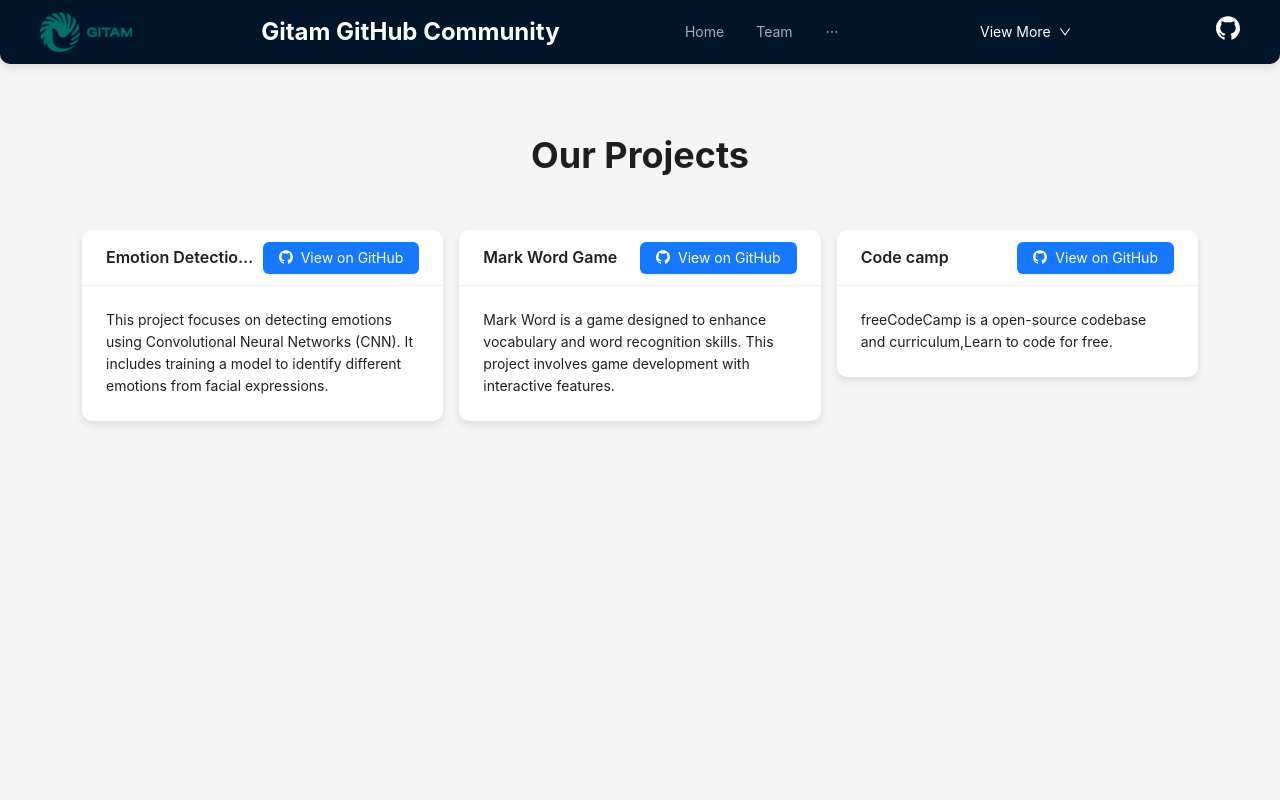
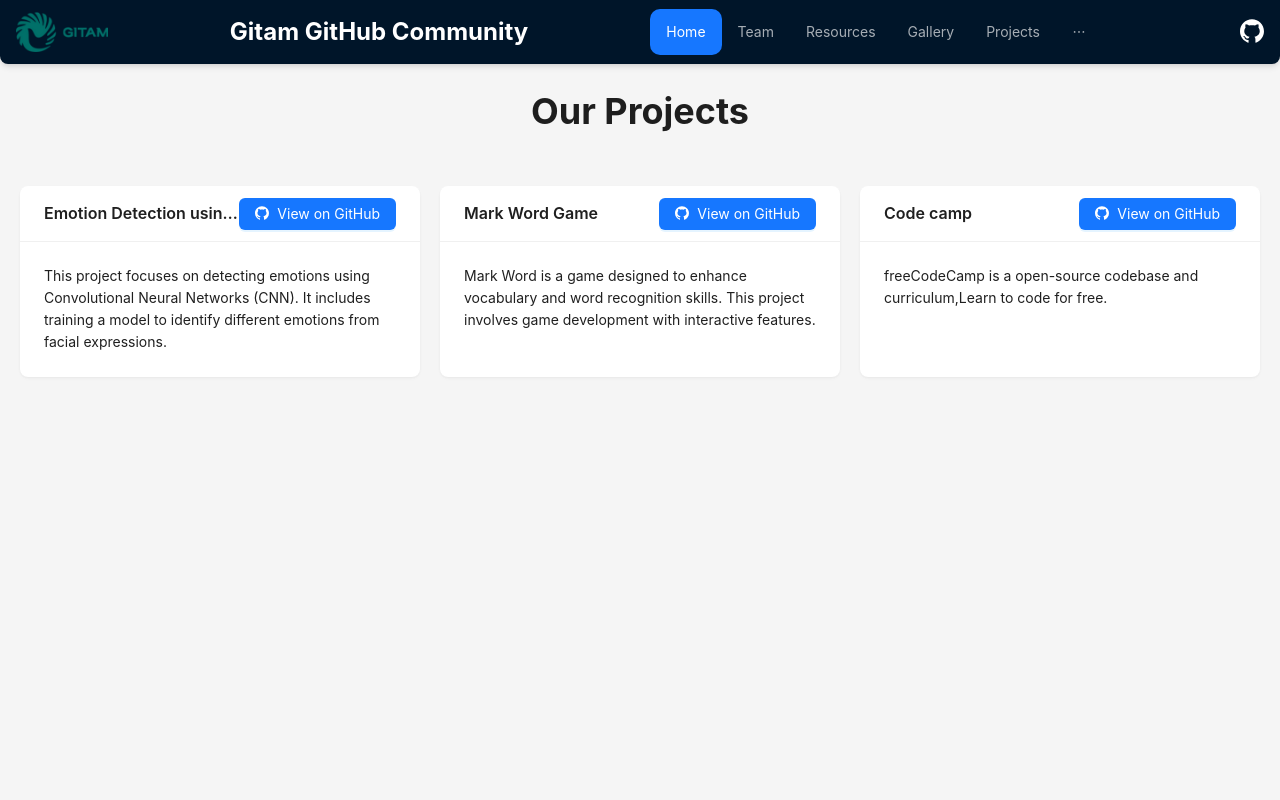
Before and after one commit to RamaSai2519/gitam-github-client, a React (Create React App) app: page /projects in a window 1280 px wide. Shown: the top 800 px of the page. Built offline with nearby package versions, Linux system fonts and the light colour scheme.

Commit message:
chore: Refactor layout and styling for consistent design across pages

```diff
--- a/src/App.js
+++ b/src/App.js
@@ -17,10 +17,10 @@
 function App() {
   return (
     <Router>
-      <Layout className="layout">
+      <Layout>
         <Header /> {/* Header is included here to be consistent across all pages */}
-        <Content style={{ padding: '0 50px', marginTop: '16px' }}>
-          <div className="site-layout-content" style={{ margin: '16px 0' }}>
+        <Content>
+          <div className="w-full p-5">
             <Routes>
               <Route path="/" element={<HomePage />} />
               <Route path="/team" element={<TeamPage />} />
--- a/src/components/Header.js
+++ b/src/components/Header.js
@@ -1,96 +1,40 @@
 import React from 'react';
-import { Layout, Menu, Dropdown, Button } from 'antd';
-import { DownOutlined, GithubOutlined } from '@ant-design/icons';
+import { Menu } from 'antd';
+import { GithubOutlined } from '@ant-design/icons';
 import { Link } from 'react-router-dom';
 
-const { Header: AntHeader } = Layout;
+const menuItems = [
+  { key: '1', link: '/', label: 'Home' },
+  { key: '2', link: '/team', label: 'Team' },
+  { key: '3', link: '/resources', label: 'Resources' },
+  { key: '4', link: '/gallery', label: 'Gallery' },
+  { key: '5', link: '/projects', label: 'Projects' },
+  { key: '6', link: '/testimonials', label: 'Testimonials' },
+  { key: '7', link: '/contact', label: 'Contact' },
+];
 
-const menu = (
-  <Menu>
-    <Menu.Item key="4">
-      <Link to="/gallery">Gallery</Link>
-    </Menu.Item>
-    <Menu.Item key="5">
-      <Link to="/projects">Projects</Link>
-    </Menu.Item>
-    <Menu.Item key="6">
-      <Link to="/testimonials">Testimonials</Link>
-    </Menu.Item>
-    <Menu.Item key="7">
-      <Link to="/contact">Contact</Link>
-    </Menu.Item>
-  </Menu>
-);
-
-function Header() {
+const Header = () => {
   return (
-    <AntHeader
-      style={{
-        backgroundColor: '#001529',
-        padding: '0 20px',
-        borderRadius: '0 0 10px 10px',
-        boxShadow: '0 4px 8px rgba(0, 0, 0, 0.1)',
-      }}
-    >
-      <div
-        style={{
-          display: 'flex',
-          alignItems: 'center',
-          maxWidth: '1200px',
-          margin: '0 auto',
-          height: '64px',
-          justifyContent: 'space-between',
-        }}
-      >
+    <div className='bg-[#001529] justify-between shadow-md rounded-b-lg pr-4 flex items-center h-16 w-full' >
       <img
         src="/assets/gitamlogo.png"
         alt="Gitam Logo"
-          style={{ height: '40px', marginRight: '20px', borderRadius: '8px' }}
+        className="h-10 ml-4"
       />
-        <h1
-          style={{
-            color: '#fff',
-            fontSize: '24px',
-            fontWeight: 'bold',
-            margin: 0,
-          }}
-        >
+      <h1 className='hidden md:flex text-white text-2xl font-bold m-0'>
         Gitam GitHub Community
       </h1>
-        <Menu
-          theme="dark"
-          mode="horizontal"
-          style={{
-            backgroundColor: 'transparent',
-            borderBottom: 'none',
-            lineHeight: '64px',
-          }}
-        >
-          <Menu.Item key="1">
-            <Link to="/">Home</Link>
+      <Menu theme="dark" mode="horizontal" defaultSelectedKeys={['1']} >
+        {menuItems.map(item => (
+          <Menu.Item style={{borderRadius: "10px"}} key={item.key}>
+            <Link to={item.link}>{item.label}</Link>
           </Menu.Item>
-          <Menu.Item key="2">
-            <Link to="/team">Team</Link>
-          </Menu.Item>
-          <Menu.Item key="3">
-            <Link to="/resources">Resources</Link>
-          </Menu.Item>
+        ))}
       </Menu>
-        <Dropdown overlay={menu} trigger={['click']} placement="bottomRight">
-          <Button type="link" style={{ color: '#fff' }}>
-            View More <DownOutlined />
-          </Button>
-        </Dropdown>
-        <a
-          href="https://github.com/"
-          target="_blank"
-          rel="noopener noreferrer"
-          style={{ marginLeft: '20px' }}
-        >
-          <GithubOutlined style={{ fontSize: '24px', color: '#fff' }} />
+      <a href="https://github.com/" target="_blank" rel="noopener noreferrer" className='ml-4'>
+        <GithubOutlined className='text-white text-2xl' />
       </a>
     </div>
-    </AntHeader>
   );
 }
 
--- a/src/pages/GalleryPage/index.js
+++ b/src/pages/GalleryPage/index.js
@@ -1,64 +1,83 @@
 import React from 'react';
-import { Card, Button, Row, Col } from 'antd';
-import { GithubOutlined } from '@ant-design/icons';
+import { Card, Col, Row } from 'antd';
 
-const projects = [
+const videos = [
   {
     id: 1,
-    title: 'Emotion Detection using CNN',
-    description: 'This project focuses on detecting emotions using Convolutional Neural Networks (CNN). It includes training a model to identify different emotions from facial expressions.',
-    link: 'https://github.com/lechakrawarthy/Emotion_Detection_CNN',
+    title: 'What is GitHub?',
+    url: 'https://www.youtube.com/embed/pBy1zgt0XPc',
   },
   {
     id: 2,
-    title: 'Mark Word Game',
-    description: 'Mark Word is a game designed to enhance vocabulary and word recognition skills. This project involves game development with interactive features.',
-    link: 'https://github.com/RamaSai2519/mark-word',
-  },
-  {
-    id: 3,
-    title: 'Code camp',
-    description: 'freeCodeCamp is an open-source codebase and curriculum,Learn to code for free.',
-    link: 'https://github.com/freeCodeCamp/freeCodeCamp',
+    title: 'How to Contribute to Open Source',
+    url: 'https://www.youtube.com/embed/yzeVMecydCE',
   },
 ];
 
-function ProjectPage() {
+const images = [
+  {
+    id: 1,
+    title: 'Community Meetup',
+    src: `/assets/meetup.jpg`,
+  },
+  {
+    id: 2,
+    title: 'Workshop Event',
+    src: `/assets/workshop.jpg`,
+  },
+];
+
+function GalleryPage() {
   return (
-    <div className="w-full min-h-screen p-6 bg-white">
-      <h2 className="text-4xl font-bold text-center mb-12">Our Projects</h2>
-      <Row gutter={[16, 16]} justify="center">
-        {projects.map(project => (
-          <Col xs={24} sm={12} md={8} lg={6} key={project.id} className="mb-8">
+    <div className="p-8">
+      <h2 className="text-4xl font-bold text-center mb-12">Gallery</h2>
+
+      {/* Videos Section */}
+      <div className="mb-16">
+        <h3 className="text-3xl font-semibold mb-8">Videos</h3>
+        <Row gutter={16}>
+          {videos.map((video) => (
+            <Col xs={24} sm={12} lg={8} key={video.id}>
               <Card
-              hoverable
+                cover={
+                  <div className="relative pb-[56.25%]">
+                    <iframe
+                      className="absolute top-0 left-0 w-full h-full"
+                      src={video.url}
+                      title={video.title}
+                      frameBorder="0"
+                      allow="accelerometer; autoplay; clipboard-write; encrypted-media; gyroscope; picture-in-picture"
+                      allowFullScreen
+                    ></iframe>
+                  </div>
+                }
                 bordered={false}
-              style={{ borderRadius: '10px', boxShadow: '0 4px 8px rgba(0, 0, 0, 0.1)' }}
-              actions={[
-                <Button
-                  type="primary"
-                  icon={<GithubOutlined />}
-                  href={project.link}
-                  target="_blank"
-                  rel="noopener noreferrer"
               >
-                  View on GitHub
-                </Button>
-              ]}
-              className="shadow-lg rounded-lg hover:shadow-xl transition-shadow duration-300"
-            >
-              <div className="flex flex-col h-48">
-                <h3 className="text-lg font-semibold">{project.title}</h3>
-                <div className="flex-grow overflow-hidden">
-                  <p className="text-gray-600 text-sm overflow-y-auto h-24">{project.description}</p>
-                </div>
-              </div>
+                <Card.Meta title={video.title} />
               </Card>
             </Col>
           ))}
         </Row>
       </div>
+
+      {/* Images Section */}
+      <div>
+        <h3 className="text-3xl font-semibold mb-8">Photos</h3>
+        <Row gutter={16}>
+          {images.map((image) => (
+            <Col xs={24} sm={12} lg={8} key={image.id}>
+              <Card
+                cover={<img alt={image.title} src={image.src} className="w-full h-auto" />}
+                bordered={false}
+              >
+                <Card.Meta title={image.title} />
+              </Card>
+            </Col>
+          ))}
+        </Row>
+      </div>
+    </div>
   );
 }
 
-export default ProjectPage;
+export default GalleryPage;
--- a/src/pages/HomePage/index.js
+++ b/src/pages/HomePage/index.js
@@ -23,7 +23,7 @@
 
 const HomePage = () => {
     return (
-        <main className="bg-gray-100 min-h-screen mt-5">
+        <div className="bg-gray-100 min-h-screen w-full">
             <div className="text-center">
                 <Carousel autoplay effect="fade">
                     {carouselItems.map((item, index) => (
@@ -112,7 +112,7 @@
                     Discover the power of GitHub for your projects and learn how to contribute to the open-source community. Join us and be part of a global movement of innovation and collaboration.
                 </Paragraph>
             </div>
-        </main>
+        </div>
     );
 };
 
--- a/src/pages/ProjectPage/index.js
+++ b/src/pages/ProjectPage/index.js
@@ -26,15 +26,13 @@
 function ProjectPage() {
   return (
     <div className="flex flex-col min-h-screen">
-      <div className="p-8 flex-grow">
+      <div>
         <h2 className="text-4xl font-bold text-center mb-12">Our Projects</h2>
-        <Row gutter={16}>
+        <div className='grid md:grid-cols-3 gap-5'>
           {projects.map(project => (
-            <Col span={24} md={12} lg={8} key={project.id} className="mb-8">
             <Card
               title={project.title}
               bordered={false}
-                style={{ borderRadius: '10px', boxShadow: '0 4px 8px rgba(0, 0, 0, 0.1)' }}
               extra={
                 <Button
                   type="primary"
@@ -48,12 +46,11 @@
               }
             >
               <div className="max-h-24 overflow-y-auto">
-                  <p className="line-clamp-4">{project.description}</p>
+                <p>{project.description}</p>
               </div>
             </Card>
-            </Col>
           ))}
-        </Row>
+        </div>
       </div>
     </div>
   );
--- a/src/pages/ResourcesPage/index.js
+++ b/src/pages/ResourcesPage/index.js
@@ -1,7 +1,6 @@
 import React from 'react';
 import { Card, Col, Row, Typography, Divider } from 'antd';
 import { YoutubeOutlined, BookOutlined } from '@ant-design/icons';
-import './ResourcesPage.css';
 
 const { Meta } = Card;
 const { Title } = Typography;
@@ -111,7 +110,7 @@
 
 function ResourcesPage() {
   return (
-    <div className='w-full min-h-screen p-6 bg-custom-gradient'>
+    <div className='w-full min-h-screen p-6'>
       <Title level={2} className="text-center mb-6 text-white">Resources</Title>
       <Divider className="border-white" />
 
```
Also changed, not shown: package.json (+24 -15 lines), src/pages/ResourcesPage/ResourcesPage.css (deleted, +0 -51 lines), 1 other file (tests, documents, lock files or other folders). Lines whose indentation alone changed are shown as unchanged.
